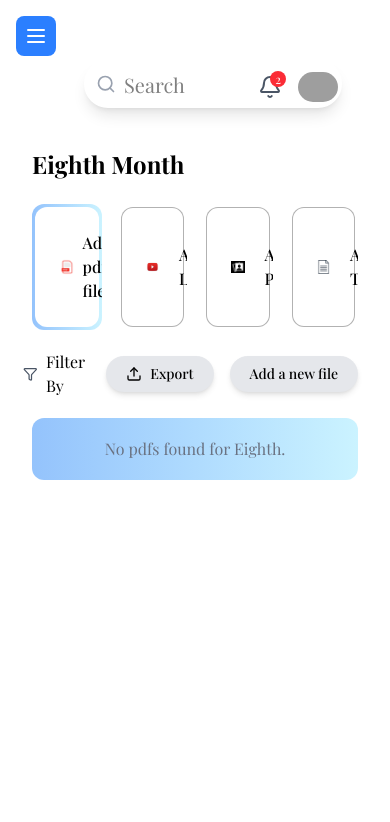
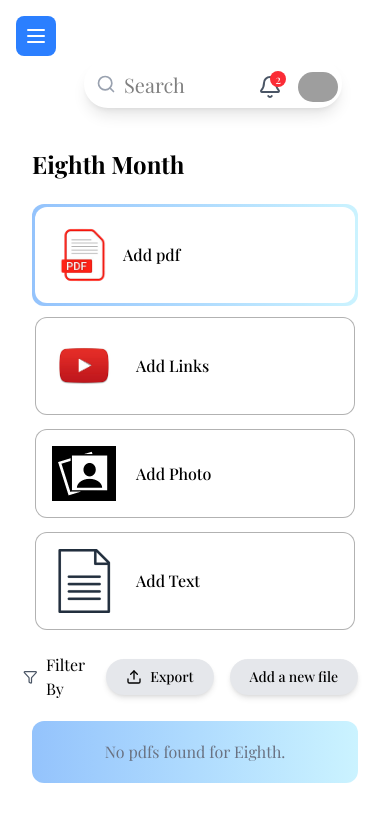
Before and after one commit to Aboodbr/mamativity-web, a React (Vite) app: page /admin/content-management/Eighth in a window 390 px wide. Shown: the top 822 px of the page. Built offline with nearby package versions, Linux system fonts and the light colour scheme; no server answers; the database is empty; grey boxes are pictures that could not be loaded; a web font is replaced by a local one.

Commit message:
refactor AddDataBox component for improved layout and responsiveness

```diff
--- a/src/components/add-data-box.jsx
+++ b/src/components/add-data-box.jsx
@@ -5,42 +5,54 @@ import textIcon from "@/assets/textIcon.png"; // You'll need to add this icon
 
 const AddDataBox = ({ selectedData, setSelectedData }) => {
   return (
-    <div className="flex gap-4">
-      <div className={`p-[3px] ${selectedData === "pdf" ? "bg-gradient-to-r" : "hover:translate-0.5"} from-[#94c3fc] to-[#CBF3FF] w-full rounded-xl overflow-hidden`}>
+    <div className="flex gap-2 md:gap-4 flex-col md:flex-row">
+      <div
+        className={`p-[3px] ${
+          selectedData === "pdf" ? "bg-gradient-to-r" : "hover:translate-0.5"
+        } from-[#94c3fc] to-[#CBF3FF] w-full rounded-xl overflow-hidden`}
+      >
         <div
-          className={`cursor-pointer p-6 bg-white  flex flex-row items-center gap-2 w-full h-full rounded-xl ${
+          className={`cursor-pointer p-4 md:p-6 bg-white  flex flex-row md:flex-col xl:flex-row items-center gap-2 w-full h-full rounded-xl ${
             selectedData === "pdf" ? "" : "border border-black/30"
           }`}
           onClick={() => setSelectedData("pdf")}
         >
-          <img src={pdf} />
+          <img src={pdf} className="w-16 md:w-1/2" />
           <div>
-            <span className="font-medium">Add pdf file</span>
+            <span className="font-medium">Add pdf</span>
           </div>
         </div>
       </div>
-      <div className={`p-[3px] ${selectedData === "link" ? "bg-gradient-to-r" : "hover:translate-0.5"} from-[#94c3fc] to-[#CBF3FF] w-full rounded-xl overflow-hidden`}>
+      <div
+        className={`p-[3px] ${
+          selectedData === "link" ? "bg-gradient-to-r" : "hover:translate-0.5"
+        } from-[#94c3fc] to-[#CBF3FF] w-full rounded-xl overflow-hidden`}
+      >
         <div
-          className={`cursor-pointer bg-white p-6  flex flex-row items-center gap-2 w-full h-full rounded-xl ${
+          className={`cursor-pointer bg-white p-4 md:p-6  flex flex-row md:flex-col xl:flex-row items-center gap-2 w-full h-full rounded-xl ${
             selectedData === "link" ? "" : "border border-black/30"
           }`}
           onClick={() => setSelectedData("link")}
         >
-          <img src={youtube} />
+          <img src={youtube} className="w-16 md:w-1/2" />
           <div className="ml-3">
             <span className="font-medium">Add Links</span>
           </div>
         </div>
       </div>
 
-      <div className={`p-[3px] ${selectedData === "image" ? "bg-gradient-to-r" : "hover:translate-0.5"}  from-[#94c3fc] to-[#CBF3FF] w-full rounded-xl overflow-hidden`}>
+      <div
+        className={`p-[3px] ${
+          selectedData === "image" ? "bg-gradient-to-r" : "hover:translate-0.5"
+        }  from-[#94c3fc] to-[#CBF3FF] w-full rounded-xl overflow-hidden`}
+      >
         <div
-          className={`cursor-pointer p-6 bg-white  flex flex-row items-center gap-2 w-full h-full rounded-xl ${
+          className={`cursor-pointer p-4 md:p-6 bg-white  flex flex-row md:flex-col xl:flex-row items-center gap-2 w-full h-full rounded-xl ${
             selectedData === "image" ? "" : "border border-black/30"
           }`}
           onClick={() => setSelectedData("image")}
         >
-          <img src={image} />
+          <img src={image} className="w-16 md:w-1/2" />
           <div className="ml-3">
             <span className="font-medium">Add Photo</span>
           </div>
@@ -48,14 +60,18 @@ const AddDataBox = ({ selectedData, setSelectedData }) => {
       </div>
 
       {/* New Text Box */}
-      <div className={`p-[3px] ${selectedData === "text" ? "bg-gradient-to-r" : "hover:translate-0.5"}  from-[#94c3fc] to-[#CBF3FF] w-full rounded-xl overflow-hidden`}>
+      <div
+        className={`p-[3px] ${
+          selectedData === "text" ? "bg-gradient-to-r" : "hover:translate-0.5"
+        }  from-[#94c3fc] to-[#CBF3FF] w-full rounded-xl overflow-hidden`}
+      >
         <div
-          className={`cursor-pointer p-6 bg-white  flex flex-row items-center gap-2 w-full h-full rounded-xl ${
+          className={`cursor-pointer p-4 md:p-6 bg-white flex flex-row md:flex-col xl:flex-row items-center gap-2 w-full h-full rounded-xl ${
             selectedData === "text" ? "" : "border border-black/30"
           }`}
           onClick={() => setSelectedData("text")}
         >
-          <img src={textIcon} />
+          <img src={textIcon} className="w-16 md:w-1/2" />
           <div className="ml-3">
             <span className="font-medium">Add Text</span>
           </div>
```
